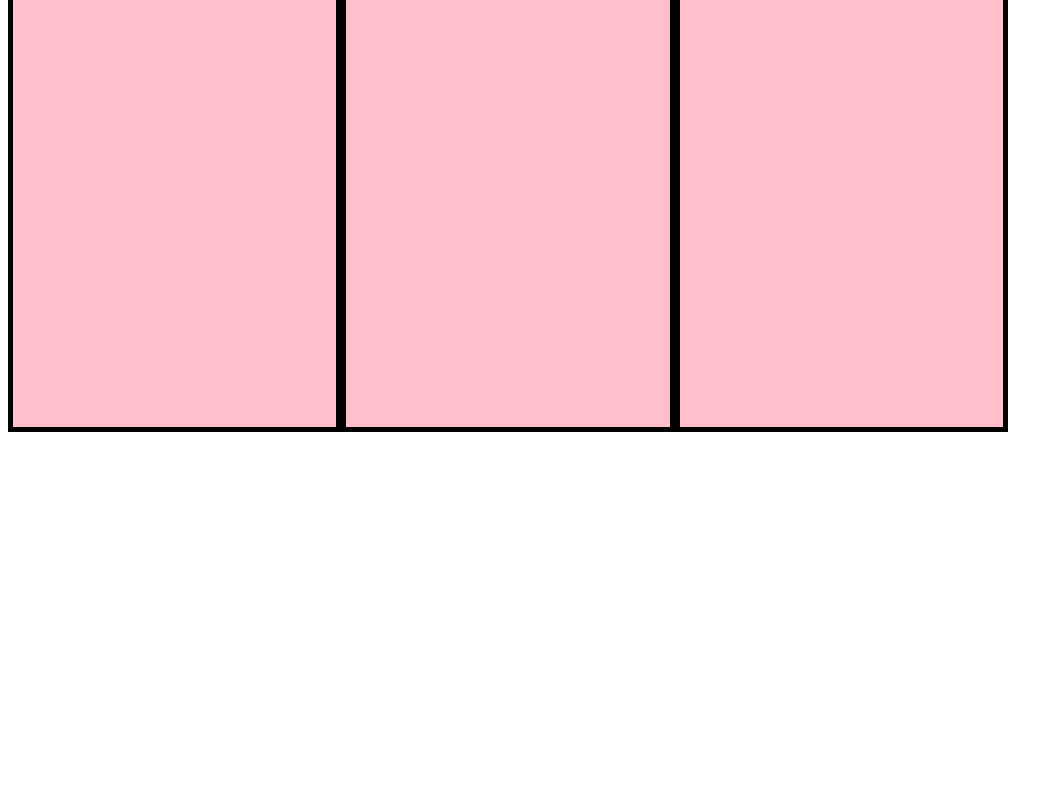
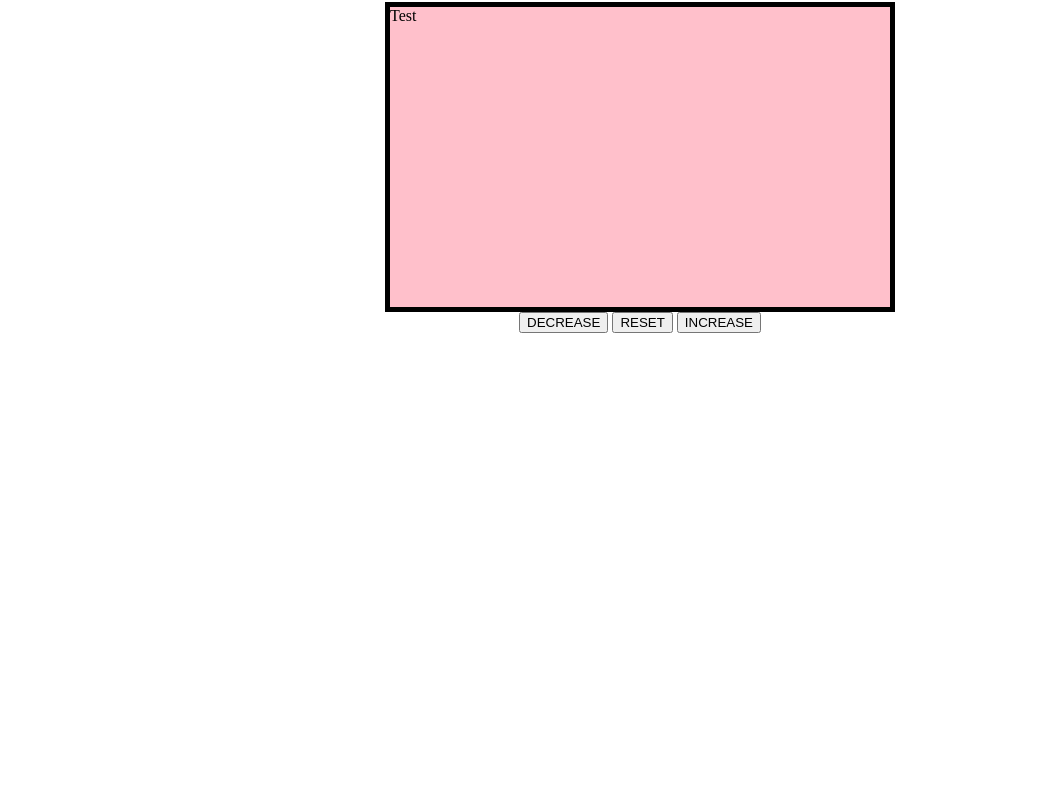
Before and after one commit to Meesa000/number-counter, a plain HTML site: page index.html in a window 1280 px wide. Shown: the part 86-876 px from the top of the page, without its empty margins (0-1063 px from the left). After the commit the page ends 800 px from the top, so only its background shows below. Drawn offline with Linux system fonts and the light colour scheme.

Commit message:
dynamically creat num div as test

```diff
--- a/index.html
+++ b/index.html
@@ -6,27 +6,27 @@
     <meta name="viewport" content="width=device-width, initial-scale=1.0">
     <title>Number counter</title>
     <link rel="stylesheet" href="styles.css">
-    <script src="main.js"></script>
+
 </head>
 <body>
     <div class="wrapper">
 
         <!-- TITLE -->
-        <div class="title-container container">
+        <div id="title-container">
             <div class="title"><h1>Counter</h3></div>
         </div>
 
 
     <!--  NUMBER DIV -->
-    <div class="number-container container">
-        <!-- DYNAMICALLY CREATE A NEW DIV -->
+    <div id="number-container">
+
     </div>
 
 
     <!-- DIV FOR 3 BUTTONS  -->
         <!-- DECREASE, RESET, INCREASE -->
 
-    <div class="button-container container">
+    <div id="button-container container">
         <button class="decrease-btn btn">DECREASE</button>
         <button class="reset-btn btn">RESET</button>
         <button class="increase-btn btn">INCREASE</button>
@@ -38,4 +38,7 @@
 
 
 </body>
+<script src="main.js">
+
+</script>
 </html>
--- a/main.js
+++ b/main.js
@@ -1,5 +1,18 @@
 
 // CREATE a number variable by dynamically creating a div under number-container
+
+// REFERENCE the number container
+let numberContainer = document.getElementById('number-container');
+console.log(numberContainer)
+// CREATE new div dynamically called number
+let number = document.createElement('div');
+console.log(number)
+// SET number div content
+number.innerHTML = 'Test';
+// APPEND new number div to the number container referenced earlier
+numberContainer.appendChild(number);
+
+
 
 // GET inner HTML and change value to 0 integer
 
--- a/styles.css
+++ b/styles.css
@@ -1,12 +1,14 @@
 
 .wrapper {
     display: flex;
-    width: 1000px;
-    height: 1000px;
+    flex-direction: column;
+    align-items: center;
+
 }
-.container {
+#number-container {
+
     width: 500px;
-    height: 500px;
+    height: 300px;
     border: 5px black solid;
     background-color: pink;
 
```
